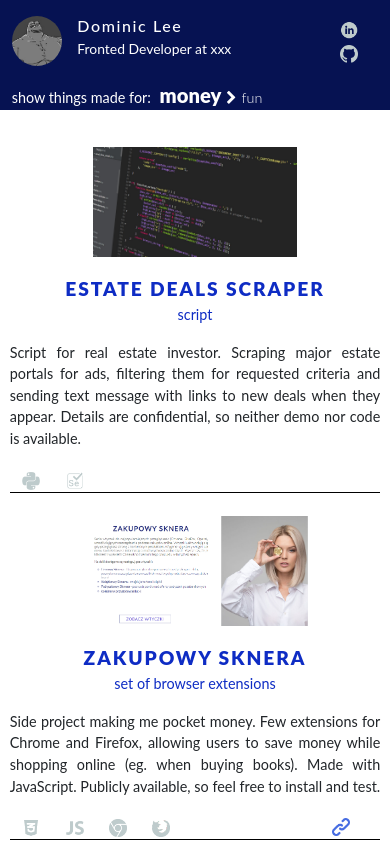
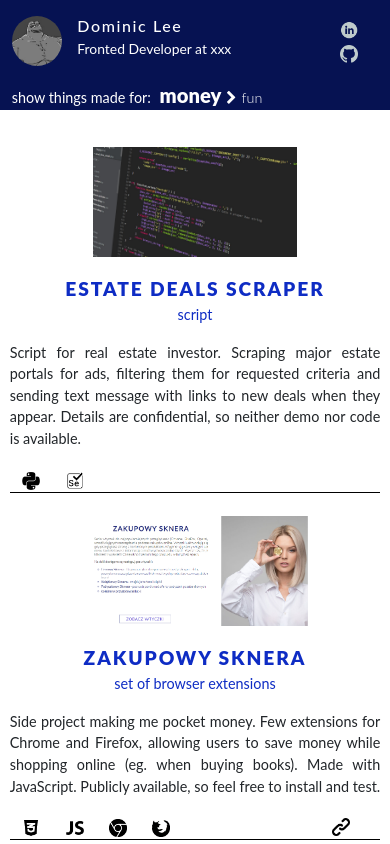
Before and after one commit to codezaur/folio, an Angular app: page / in a window 390 px wide. Shown: the top 844 px of the page. Built offline with nearby package versions, Linux system fonts and the light colour scheme.

Commit message:
fixed mobile icons transparency bug

```diff
--- a/src/app/bio/bio.component.scss
+++ b/src/app/bio/bio.component.scss
@@ -30,6 +30,7 @@
     padding-top: 4%;
     margin-bottom: 6%;
     background-color: $dark;
+    opacity: 1;
     color: white;
     @include md {
       display: none;
--- a/src/app/projects/projects.component.scss
+++ b/src/app/projects/projects.component.scss
@@ -109,8 +109,10 @@
     img {
       height: 18px;
       width: auto;
+      @include md {
       -webkit-filter: invert(89%) sepia(6%) saturate(310%) hue-rotate(136deg) brightness(91%) contrast(89%);
       filter: invert(89%) sepia(6%) saturate(310%) hue-rotate(136deg) brightness(91%) contrast(89%);
+      }
     }
     img:hover {
       -webkit-filter: invert(32%) sepia(51%) saturate(1786%) hue-rotate(205deg) brightness(107%) contrast(85%);
@@ -130,8 +132,12 @@
         img {
           height: 18px;
           width: auto;
+          @include md {
           -webkit-filter: invert(32%) sepia(51%) saturate(1786%) hue-rotate(205deg) brightness(107%) contrast(85%);
           filter: invert(32%) sepia(51%) saturate(1786%) hue-rotate(205deg) brightness(107%) contrast(85%);
+          }
+          // -webkit-filter: invert(32%) sepia(51%) saturate(1786%) hue-rotate(205deg) brightness(107%) contrast(85%);
+          // filter: invert(32%) sepia(51%) saturate(1786%) hue-rotate(205deg) brightness(107%) contrast(85%);
         }
         img:hover {
           -webkit-filter: invert(22%) sepia(87%) saturate(2763%) hue-rotate(218deg) brightness(78%) contrast(97%);
@@ -140,10 +146,6 @@
           box-shadow: 0 0 15px 5px black;
         }
       }
-      // a:hover {
-      //   color: $base;
-      //   text-shadow: 0 0 10px blue;
-      // }
     }
   }
 }
```
